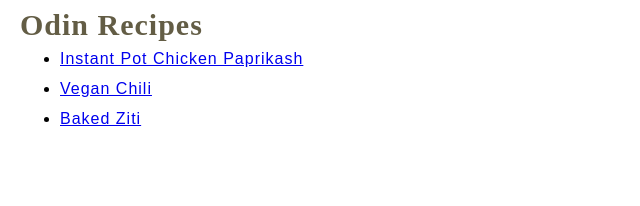
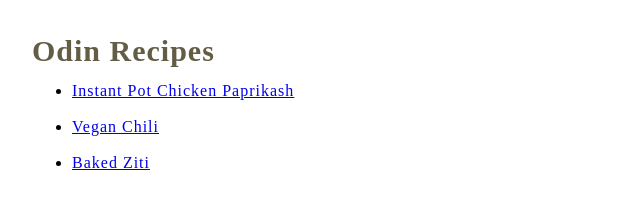
Before and after one commit to coed95/odin-recipes, a plain HTML site: page index.html in a window 1280 px wide. Shown: the whole page, without its empty margins (0-640 px from the left). Drawn offline with Linux system fonts and the light colour scheme.

Commit message:
Change settings, move font-family to body

```diff
--- a/style.css
+++ b/style.css
@@ -2,7 +2,7 @@
     background-color: #fff;
     background-image: url("./back.jpg");
     background-size: cover;
-    margin-left: 20px;
+    font-family: 'IM Fell Double Pica SC';
 }
 
 a:active {
@@ -15,7 +15,6 @@
 
 h1, h2, h3, h4, h5, h6 {
     color: #635d45;
-    font-family: 'IM Fell Double Pica SC';
     font-size: 30px;
     font-style: normal;
     font-weight: 700;
@@ -24,16 +23,17 @@
 }
 
 p {
-    font-family:Arial,sans-serif;
-    font-size:16px;
-    margin-top: -12px;
+    font-size: 16px;
+    margin-top: -6px;
     margin-bottom: 24px;
 }
 
 li {
-    margin-bottom: 12px;
+    margin-bottom: 4px;
 }
 
 #wrapper {
+    padding: 20px;
     letter-spacing: 1px;
+    margin: 10px 4px;
 }
```
